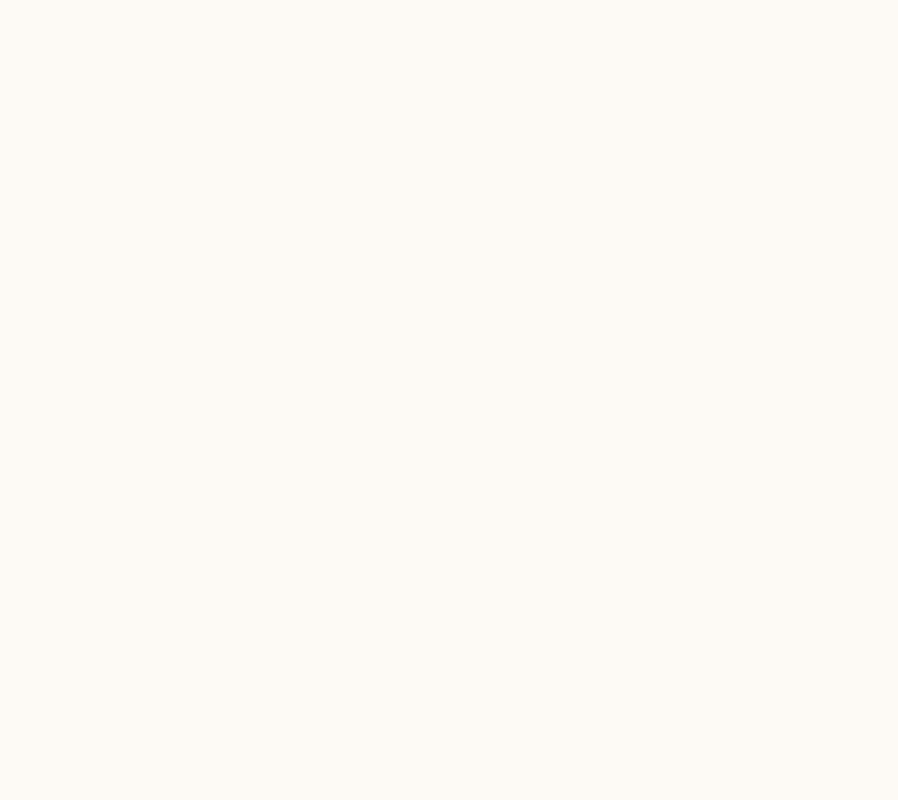
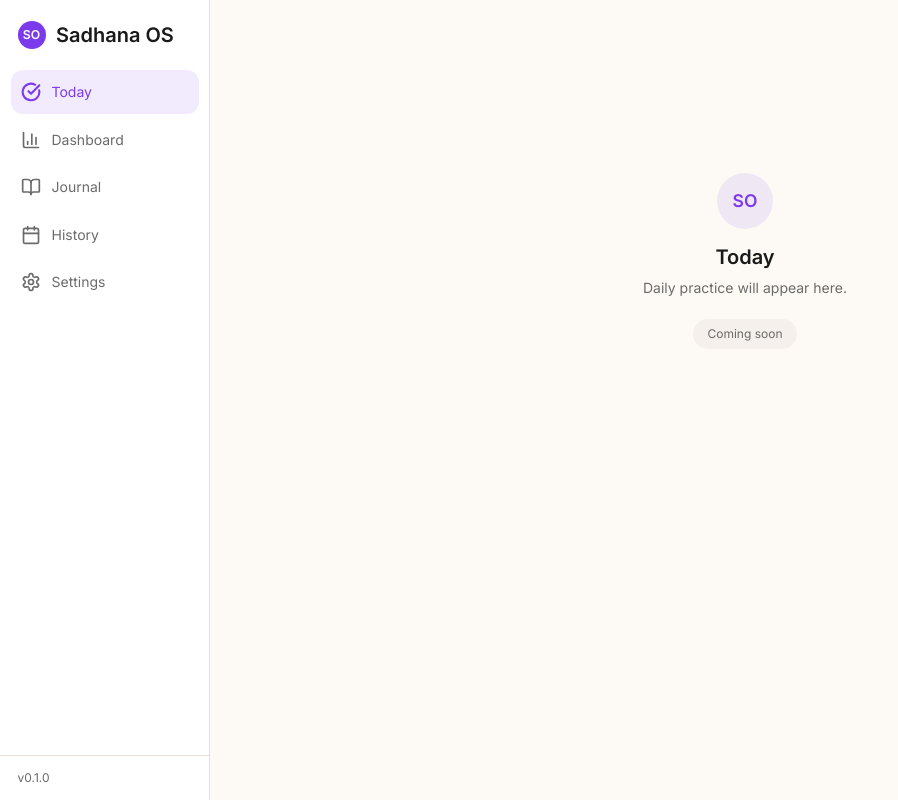
Before and after one commit to usermanoj/Sadhana-OS, a React (Vite) app: page / in a window 1280 px wide. Shown: the whole page, without its empty margins (0-898 px from the left). Built offline with nearby package versions, Linux system fonts and the light colour scheme.

Commit message:
fix GUI lanching

```diff
--- a/index.html
+++ b/index.html
@@ -2,7 +2,12 @@
 <html lang="en">
   <head>
     <meta charset="UTF-8" />
+    <link rel="icon" type="image/svg+xml" href="/vite.svg" />
     <meta name="viewport" content="width=device-width, initial-scale=1.0" />
+    <meta name="description" content="Sadhana OS — Premium spiritual wellness habit tracker for daily practice, yoga, mindfulness, and holistic growth." />
+    <link rel="preconnect" href="https://fonts.googleapis.com" />
+    <link rel="preconnect" href="https://fonts.gstatic.com" crossorigin />
+    <link href="https://fonts.googleapis.com/css2?family=Inter:wght@400;500;600&display=swap" rel="stylesheet" />
     <title>Sadhana OS</title>
   </head>
   <body>
--- a/src/App.tsx
+++ b/src/App.tsx
@@ -1,3 +1,14 @@
-const App = () => <main aria-label="Sadhana OS" />;
+import { useState } from 'react';
+import type { TabId } from './types';
+import AppShell from './components/layout/AppShell';
+import PlaceholderPage from './components/pages/PlaceholderPage';
 
-export default App;
+export default function App() {
+  const [activeTab, setActiveTab] = useState<TabId>('today');
+
+  return (
+    <AppShell activeTab={activeTab} onTabChange={setActiveTab}>
+      <PlaceholderPage tabId={activeTab} />
+    </AppShell>
+  );
+}
--- /dev/null
+++ b/src/components/layout/AppShell.tsx
@@ -0,0 +1,32 @@
+import type { ReactNode } from 'react';
+import type { TabId } from '../../types';
+import BottomTabBar from './BottomTabBar';
+import Sidebar from './Sidebar';
+
+interface AppShellProps {
+  activeTab: TabId;
+  onTabChange: (tab: TabId) => void;
+  children: ReactNode;
+}
+
+export default function AppShell({ activeTab, onTabChange, children }: AppShellProps) {
+  return (
+    <div className="min-h-screen min-h-dvh bg-ivory">
+      {/* Desktop sidebar */}
+      <Sidebar activeTab={activeTab} onTabChange={onTabChange} />
+
+      {/* Main content */}
+      <main
+        id="main-content"
+        className="pb-16 lg:pb-0 lg:pl-60 min-h-screen min-h-dvh"
+      >
+        <div className="mx-auto max-w-2xl px-4 py-6">
+          {children}
+        </div>
+      </main>
+
+      {/* Mobile bottom tabs */}
+      <BottomTabBar activeTab={activeTab} onTabChange={onTabChange} />
+    </div>
+  );
+}
--- /dev/null
+++ b/src/components/layout/BottomTabBar.tsx
@@ -0,0 +1,55 @@
+import type { TabId } from '../../types';
+import {
+  CheckCircle,
+  BarChart3,
+  BookOpen,
+  Calendar,
+  Settings,
+} from 'lucide-react';
+
+interface BottomTabBarProps {
+  activeTab: TabId;
+  onTabChange: (tab: TabId) => void;
+}
+
+const tabs: { id: TabId; label: string; icon: typeof CheckCircle }[] = [
+  { id: 'today', label: 'Today', icon: CheckCircle },
+  { id: 'dashboard', label: 'Dashboard', icon: BarChart3 },
+  { id: 'journal', label: 'Journal', icon: BookOpen },
+  { id: 'history', label: 'History', icon: Calendar },
+  { id: 'settings', label: 'Settings', icon: Settings },
+];
+
+export default function BottomTabBar({ activeTab, onTabChange }: BottomTabBarProps) {
+  return (
+    <nav
+      id="bottom-tab-bar"
+      className="fixed bottom-0 left-0 right-0 z-50 flex items-center justify-around
+                 border-t border-border bg-surface/95 backdrop-blur-sm
+                 h-14 px-1 lg:hidden"
+      aria-label="Main navigation"
+    >
+      {tabs.map(({ id, label, icon: Icon }) => {
+        const isActive = activeTab === id;
+        return (
+          <button
+            key={id}
+            id={`tab-${id}`}
+            onClick={() => onTabChange(id)}
+            className={`flex flex-col items-center justify-center gap-0.5 flex-1
+                        min-w-[44px] min-h-[44px] rounded-lg transition-colors duration-150
+                        ${isActive
+                          ? 'text-accent-primary'
+                          : 'text-text-secondary hover:text-text-primary'
+                        }`}
+            aria-current={isActive ? 'page' : undefined}
+            aria-label={label}
+          >
+            <Icon size={20} strokeWidth={isActive ? 2.5 : 2} />
+            <span className="text-[10px] font-medium leading-none">{label}</span>
+          </button>
+        );
+      })}
+    </nav>
+  );
+}
--- /dev/null
+++ b/src/components/layout/Sidebar.tsx
@@ -0,0 +1,68 @@
+import type { TabId } from '../../types';
+import {
+  CheckCircle,
+  BarChart3,
+  BookOpen,
+  Calendar,
+  Settings,
+} from 'lucide-react';
+
+interface SidebarProps {
+  activeTab: TabId;
+  onTabChange: (tab: TabId) => void;
+}
+
+const tabs: { id: TabId; label: string; icon: typeof CheckCircle }[] = [
+  { id: 'today', label: 'Today', icon: CheckCircle },
+  { id: 'dashboard', label: 'Dashboard', icon: BarChart3 },
+  { id: 'journal', label: 'Journal', icon: BookOpen },
+  { id: 'history', label: 'History', icon: Calendar },
+  { id: 'settings', label: 'Settings', icon: Settings },
+];
+
+export default function Sidebar({ activeTab, onTabChange }: SidebarProps) {
+  return (
+    <aside
+      id="sidebar"
+      className="hidden lg:flex fixed left-0 top-0 bottom-0 z-50
+                 w-60 flex-col border-r border-border bg-surface"
+    >
+      {/* Brand */}
+      <div className="flex items-center gap-3 px-5 py-6">
+        <div className="w-8 h-8 rounded-full bg-accent-primary flex items-center justify-center">
+          <span className="text-white text-sm font-semibold">SO</span>
+        </div>
+        <h1 className="text-heading text-text-primary">Sadhana OS</h1>
+      </div>
+
+      {/* Nav items */}
+      <nav className="flex-1 flex flex-col gap-1 px-3" aria-label="Main navigation">
+        {tabs.map(({ id, label, icon: Icon }) => {
+          const isActive = activeTab === id;
+          return (
+            <button
+              key={id}
+              id={`sidebar-${id}`}
+              onClick={() => onTabChange(id)}
+              className={`flex items-center gap-3 px-3 py-2.5 rounded-md text-left
+                          min-h-[44px] transition-colors duration-150
+                          ${isActive
+                            ? 'bg-accent-primary/10 text-accent-primary font-medium'
+                            : 'text-text-secondary hover:bg-muted hover:text-text-primary'
+                          }`}
+              aria-current={isActive ? 'page' : undefined}
+            >
+              <Icon size={20} strokeWidth={isActive ? 2.5 : 2} />
+              <span className="text-body">{label}</span>
+            </button>
+          );
+        })}
+      </nav>
+
+      {/* Footer */}
+      <div className="px-5 py-4 border-t border-border">
+        <p className="text-caption text-text-secondary">v0.1.0</p>
+      </div>
+    </aside>
+  );
+}
--- /dev/null
+++ b/src/components/pages/PlaceholderPage.tsx
@@ -0,0 +1,36 @@
+import type { TabId } from '../../types';
+
+interface PlaceholderPageProps {
+  tabId: TabId;
+}
+
+const descriptions: Record<TabId, string> = {
+  today: 'Daily practice will appear here.',
+  dashboard: 'Analytics and trends will appear here.',
+  journal: 'Date-linked reflections will appear here.',
+  history: 'Past entries will appear here.',
+  settings: 'Configuration and data tools will appear here.',
+};
+
+const titles: Record<TabId, string> = {
+  today: 'Today',
+  dashboard: 'Dashboard',
+  journal: 'Journal',
+  history: 'History',
+  settings: 'Settings',
+};
+
+export default function PlaceholderPage({ tabId }: PlaceholderPageProps) {
+  return (
+    <div id={`page-${tabId}`} className="flex flex-col items-center justify-center min-h-[60vh] text-center">
+      <div className="w-16 h-16 rounded-full bg-accent-primary/10 flex items-center justify-center mb-4">
+        <span className="text-xl font-semibold text-accent-primary">SO</span>
+      </div>
+      <h2 className="text-heading text-text-primary mb-2">{titles[tabId]}</h2>
+      <p className="text-body text-text-secondary max-w-sm">{descriptions[tabId]}</p>
+      <div className="mt-6 px-4 py-2 rounded-full bg-muted text-caption text-text-secondary">
+        Coming soon
+      </div>
+    </div>
+  );
+}
```
Also changed, not shown: 1 other file (tests, documents, lock files or other folders).
